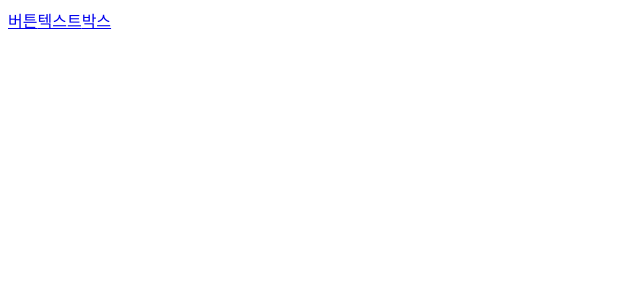
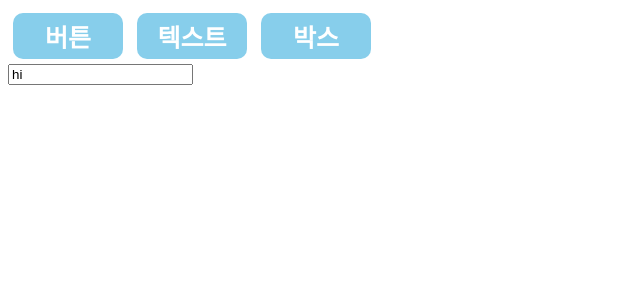
Before and after one commit to yb8350/Beverage_Psychological_Test, a React (Create React App) app: page /ui/box in a window 1280 px wide. Shown: the top 300 px of the page, without its empty margins (0-640 px from the left). Built offline with nearby package versions, Linux system fonts and the light colour scheme.

Commit message:
Update 테스트용 라우드 적용 완료

```diff
--- a/src/App.js
+++ b/src/App.js
@@ -1,20 +1,51 @@
-import { Link, BrowserRouter , Route} from 'react-router-dom'
-import Button from './Button';
-import UiMatcher from './UiMatcher.js';
+import { Link, Switch, Route } from "react-router-dom";
+import UiMatcher from "./components/UiMatcher";
 
 function App() {
+  const style = {
+    textDecoration: "none",
+    fontSize: "25px",
+    display: "inline-block",
+    backgroundColor: "skyblue",
+    textAlign: "center",
+    borderRadius: "10px",
+    width: "100px",
+    height: "100%",
+    padding: "5px",
+    margin: "5px",
+    color: "white",
+    fontWeight: "600",
+  };
   return (
-    <BrowserRouter>
-    <div>
-      <Link to="/ui/button">버튼</Link>
-      <Link to="/ui/text">텍스트</Link>
-      <Link to="/ui/box">박스</Link>
-    </div>
-    <div>
-      <Route path="/ui/:name" component={UiMatcher} />
-    </div>
-    </BrowserRouter>
-
+    <>
+      <div>
+        <Link to="/ui/button" style={style}>
+          버튼
+        </Link>
+        &nbsp;
+        <Link to="/ui/text" style={style}>
+          텍스트
+        </Link>
+        &nbsp;
+        <Link to="/ui/box" style={style}>
+          박스
+        </Link>
+        &nbsp;
+      </div>
+      <div>
+        <Switch>
+          <Route
+            exact
+            path="/"
+            render={(props) => <UiMatcher props={props} />}
+          ></Route>
+          <Route
+            path="/ui/:name"
+            render={(props) => <UiMatcher props={props} />}
+          ></Route>
+        </Switch>
+      </div>
+    </>
   );
 }
 
--- a/src/Button.jsx
+++ /dev/null
@@ -1,7 +0,0 @@
-function Button() {
-  return (
-    <button>안녕?</button>
-  )
-}
-
-export default Button;
--- /dev/null
+++ b/src/components/Button.jsx
@@ -0,0 +1,19 @@
+function Button() {
+  // // to 값이 존재하면 Link를 사용하고, 그렇지 않으면 div를 사용함.
+  // // 비활성화되어 있는 버튼일 때도 div를 사용함.
+  // const Element = to && !disabled ? Link : Div;
+
+  // // 비활성화하면 onClick은 실행되지 않음.
+  // return (
+  //   <Element
+  //     to={to}
+  //     className={cx("button", theme, { disabled })}
+  //     onClick={disabled ? () => null : onClick}
+  //   >
+  //     {children}
+  //   </Element>
+  // );
+  return <button>안녕?</button>;
+}
+
+export default Button;
--- /dev/null
+++ b/src/components/Input.jsx
@@ -0,0 +1,11 @@
+import React from "react";
+
+const Input = () => {
+  return (
+    <div>
+      <input type="text" defaultValue="hi"></input>
+    </div>
+  );
+};
+
+export default Input;
--- /dev/null
+++ b/src/components/Textbox.jsx
@@ -0,0 +1,11 @@
+import React from "react";
+
+const Textbox = () => {
+  return (
+    <div>
+      <input type="textarea"></input>
+    </div>
+  );
+};
+
+export default Textbox;
--- /dev/null
+++ b/src/components/UiMatcher.jsx
@@ -0,0 +1,22 @@
+import { withRouter } from "react-router-dom";
+import Button from "./Button";
+import Textbox from "./Textbox";
+import Input from "./Input";
+
+function UiMatcher({ match }) {
+  if (match.params.name === "button") {
+    return <Button />;
+  } else if (match.params.name === "text") {
+    return <Textbox />;
+  } else if (match.params.name === "box") {
+    return <Input />;
+  } else {
+    return (
+      <>
+        <div>없어요. 없다구요.</div>
+      </>
+    );
+  }
+}
+
+export default withRouter(UiMatcher);
```
Also changed, not shown: src/UiMatcher.js (deleted, +0 -15 lines), src/index.js (+5 -5 lines).
